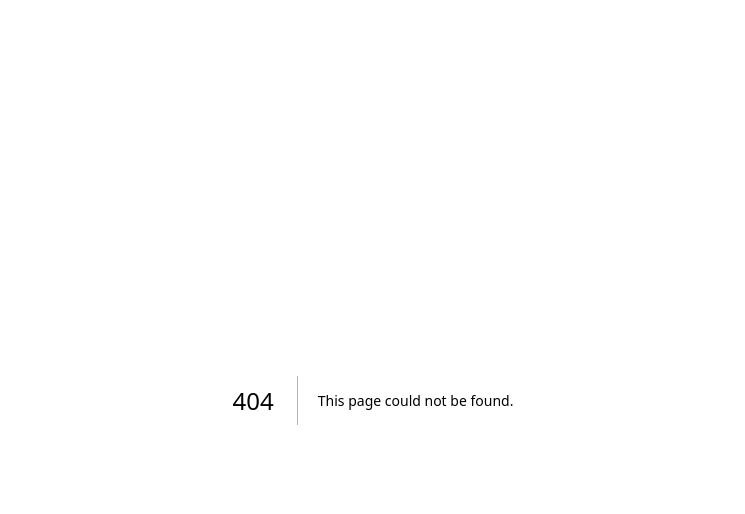
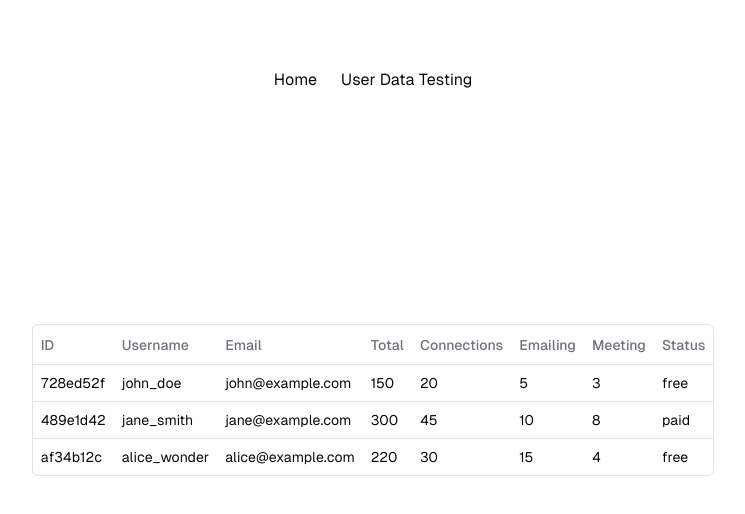
Before and after one commit to AlekTurkmen/belvederefullstack, a Next.js app: page /user-data in a window 1280 px wide. Before the commit this address had no page. Shown: the top 514 px of the page, without its empty margins (267-1012 px from the left). Built offline with nearby package versions, Linux system fonts and the light colour scheme.

Commit message:
data table component + fake api data request

```diff
--- a/app/page.tsx
+++ b/app/page.tsx
@@ -16,26 +16,25 @@ export default function Home() {
 
         <a
           className="flex items-center gap-2 hover:underline hover:underline-offset-4"
-          href="/table"
+          href="/user-data"
           rel="noopener noreferrer"
         >
-          Data Table Testing
+          User Data Testing
         </a>
 
       </header>
 
 
       <main className="flex flex-col gap-8 row-start-2 items-center">
-        <a className="text-4xl font-bold">🚧 Project Belvedere Is Under Construction 🚧</a>
+        <a className="text-4xl font-bold"> 🚧<span style={{ color: '#438361' }}>Project Belvedere</span> Is Under Construction 🚧</a>
         <ProgressDemo />
-
         <div className="flex gap-4 items-center justify-center flex-col sm:flex-row">
-          <a
+            <a
             className="rounded-full border border-solid border-transparent transition-colors flex items-center justify-center bg-foreground text-background gap-2 hover:bg-[#383838] dark:hover:bg-[#ccc] text-sm sm:text-base h-10 sm:h-12 px-4 sm:px-5"
             href="https://alekturkmen.com/project-belvedere"
             target="_blank"
             rel="noopener noreferrer"
-          >
+            >
             <Image
               className="dark:invert"
               src="/vercel.svg"
@@ -44,7 +43,7 @@ export default function Home() {
               height={20}
             />
             Our Offer
-          </a>
+            </a>
           <a
             className="rounded-full border border-solid border-black/[.08] dark:border-white/[.145] transition-colors flex items-center justify-center hover:bg-[#f2f2f2] dark:hover:bg-[#1a1a1a] hover:border-transparent text-sm sm:text-base h-10 sm:h-12 px-4 sm:px-5 sm:min-w-44"
             href="https://www.linkedin.com/in/alekturkmen/"
--- a/app/table/page.tsx
+++ /dev/null
@@ -1,31 +0,0 @@
-
-
-export default function Home() {
-    return (
-      <div className="grid grid-rows-[0px_1fr_0px] items-center justify-items-center min-h-screen p-8 pb-20 gap-16 sm:p-20 font-[family-name:var(--font-geist-sans)]">
-        <header className="row-start-1 flex gap-6 flex-wrap items-center justify-center">
-        <a
-            className="flex items-center gap-2 hover:underline hover:underline-offset-4"
-            href="/"
-            rel="noopener noreferrer"
-          >
-            Home
-          </a>
-
-          <a
-            className="flex items-center gap-2 hover:underline hover:underline-offset-4"
-            href="/table"
-            rel="noopener noreferrer"
-          >
-            Data Table Testing
-          </a>
-        </header>
-
-        <main>
-        <h1>This is where the data table will go. Coming soon.</h1>
-
-        </main>
-
-      </div>
-    );
-  }
--- /dev/null
+++ b/app/user-data/columns.tsx
@@ -0,0 +1,50 @@
+"use client"
+
+import { ColumnDef } from "@tanstack/react-table"
+
+// Define the shape of the UserData
+export type UserData = {
+  id: string
+  username: string
+  email: string
+  total: number
+  connections: number
+  emailing: number
+  meeting: number
+  status: "free" | "paid"
+}
+
+export const columns: ColumnDef<UserData>[] = [
+  {
+    accessorKey: "id",
+    header: "ID",
+  },
+  {
+    accessorKey: "username",
+    header: "Username",
+  },
+  {
+    accessorKey: "email",
+    header: "Email",
+  },
+  {
+    accessorKey: "total",
+    header: "Total",
+  },
+  {
+    accessorKey: "connections",
+    header: "Connections",
+  },
+  {
+    accessorKey: "emailing",
+    header: "Emailing",
+  },
+  {
+    accessorKey: "meeting",
+    header: "Meeting",
+  },
+  {
+    accessorKey: "status",
+    header: "Status",
+  },
+]
--- /dev/null
+++ b/app/user-data/data-table.tsx
@@ -0,0 +1,80 @@
+"use client"
+
+import {
+  ColumnDef,
+  flexRender,
+  getCoreRowModel,
+  useReactTable,
+} from "@tanstack/react-table"
+
+import {
+  Table,
+  TableBody,
+  TableCell,
+  TableHead,
+  TableHeader,
+  TableRow,
+} from "@/components/ui/table"
+
+interface DataTableProps<TData, TValue> {
+  columns: ColumnDef<TData, TValue>[]
+  data: TData[]
+}
+
+export function DataTable<TData, TValue>({
+  columns,
+  data,
+}: DataTableProps<TData, TValue>) {
+  const table = useReactTable({
+    data,
+    columns,
+    getCoreRowModel: getCoreRowModel(),
+  })
+
+  return (
+    <div className="rounded-md border">
+      <Table>
+        <TableHeader>
+          {table.getHeaderGroups().map((headerGroup) => (
+            <TableRow key={headerGroup.id}>
+              {headerGroup.headers.map((header) => {
+                return (
+                  <TableHead key={header.id}>
+                    {header.isPlaceholder
+                      ? null
+                      : flexRender(
+                          header.column.columnDef.header,
+                          header.getContext()
+                        )}
+                  </TableHead>
+                )
+              })}
+            </TableRow>
+          ))}
+        </TableHeader>
+        <TableBody>
+          {table.getRowModel().rows?.length ? (
+            table.getRowModel().rows.map((row) => (
+              <TableRow
+                key={row.id}
+                data-state={row.getIsSelected() && "selected"}
+              >
+                {row.getVisibleCells().map((cell) => (
+                  <TableCell key={cell.id}>
+                    {flexRender(cell.column.columnDef.cell, cell.getContext())}
+                  </TableCell>
+                ))}
+              </TableRow>
+            ))
+          ) : (
+            <TableRow>
+              <TableCell colSpan={columns.length} className="h-24 text-center">
+                No results.
+              </TableCell>
+            </TableRow>
+          )}
+        </TableBody>
+      </Table>
+    </div>
+  )
+}
--- /dev/null
+++ b/app/user-data/page.tsx
@@ -0,0 +1,93 @@
+"use client"
+
+import { UserData, columns } from "./columns"
+import { DataTable } from "./data-table"
+import * as React from "react"
+
+// Async function to fetch data
+async function getData(): Promise<UserData[]> {
+  // Fetch data from your API here.
+  return [
+    {
+      id: "728ed52f",
+      username: "john_doe",
+      email: "john@example.com",
+      total: 150,
+      connections: 20,
+      emailing: 5,
+      meeting: 3,
+      status: "free",
+    },
+    {
+      id: "489e1d42",
+      username: "jane_smith",
+      email: "jane@example.com",
+      total: 300,
+      connections: 45,
+      emailing: 10,
+      meeting: 8,
+      status: "paid",
+    },
+    {
+      id: "af34b12c",
+      username: "alice_wonder",
+      email: "alice@example.com",
+      total: 220,
+      connections: 30,
+      emailing: 15,
+      meeting: 4,
+      status: "free",
+    },
+  ]
+}
+
+// Intermediate component to handle data fetching and loading state
+function Data() {
+  const [data, setData] = React.useState<UserData[] | null>(null)
+  const [loading, setLoading] = React.useState(true)
+
+  React.useEffect(() => {
+    async function fetchData() {
+      const fetchedData = await getData()
+      setData(fetchedData)
+      setLoading(false)
+    }
+    fetchData()
+  }, [])
+
+  if (loading) return <div>Loading...</div>
+  if (!data) return <div>No data available.</div>
+
+  return <DataTable columns={columns} data={data} />
+}
+
+// Main Home component
+export default function Home() {
+  return (
+    <div className="grid grid-rows-[0px_1fr_0px] items-center justify-items-center min-h-screen p-8 pb-20 gap-16 sm:p-20 font-[family-name:var(--font-geist-sans)]">
+      <header className="row-start-1 flex gap-6 flex-wrap items-center justify-center">
+        <a
+          className="flex items-center gap-2 hover:underline hover:underline-offset-4"
+          href="/"
+          rel="noopener noreferrer"
+        >
+          Home
+        </a>
+
+        <a
+          className="flex items-center gap-2 hover:underline hover:underline-offset-4"
+          href="/user-data"
+          rel="noopener noreferrer"
+        >
+          User Data Testing
+        </a>
+      </header>
+
+      <main>
+        <div className="container mx-auto py-10">
+          <Data /> {/* Render the Data component that handles fetching and displays DataTable */}
+        </div>
+      </main>
+    </div>
+  )
+}
--- a/package.json
+++ b/package.json
@@ -37,6 +37,7 @@
     "@radix-ui/react-toggle": "^1.1.0",
     "@radix-ui/react-toggle-group": "^1.1.0",
     "@radix-ui/react-tooltip": "^1.1.3",
+    "@tanstack/react-table": "^8.20.5",
     "class-variance-authority": "^0.7.0",
     "clsx": "^2.1.1",
     "cmdk": "^1.0.0",
```
Also changed, not shown: 1 other file (tests, documents, lock files or other folders).
